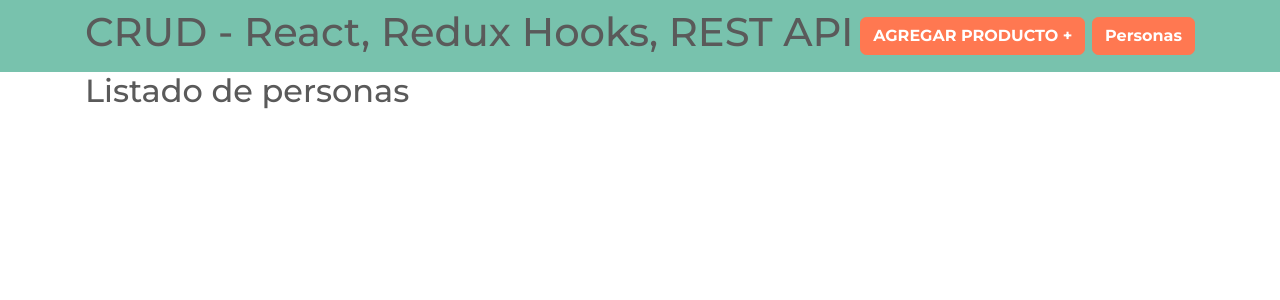
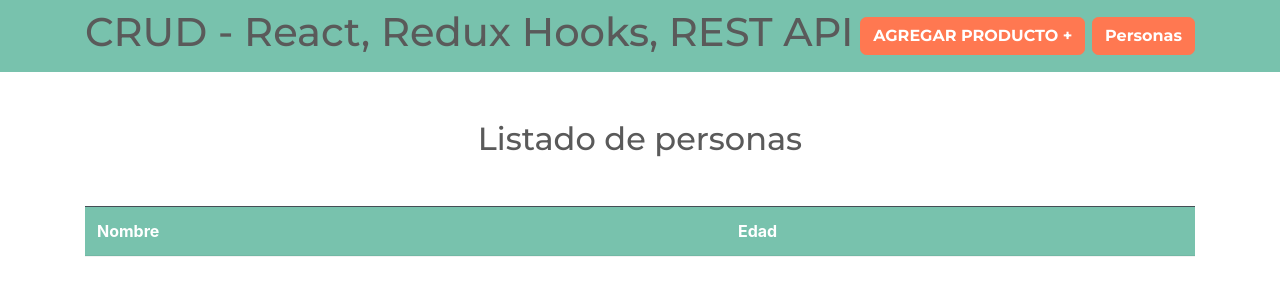
Before and after one commit to Larrygf02/redux-productos, a React (Create React App) app: page /personas in a window 1280 px wide. Shown: the top 300 px of the page. Built offline with nearby package versions, Linux system fonts and the light colour scheme.

Commit message:
feat: Implementar reducers

```diff
--- a/src/actions/personasAction.js
+++ b/src/actions/personasAction.js
@@ -6,11 +6,11 @@ import {
 import clienteAxios from '../config/axios'
 
 //obtener estado de personas
-export function obtenerPersonasAction(persona) {
+export function obtenerPersonasAction() {
     return (dispatch) => {
         dispatch(obtenerPersonasComienzo())
         // consultar la api
-        clienteAxios.get('/personas', persona)
+        clienteAxios.get('/personas')
             .then(respuesta => {
                 console.log(respuesta.data)
                 dispatch(descargaPersonasExito(respuesta.data))
--- a/src/components/Personas.js
+++ b/src/components/Personas.js
@@ -9,9 +9,23 @@ const Personas = () => {
         const cargarPersonas = () => dispatch(obtenerPersonasAction)
         cargarPersonas();
     }, []);
+
+    // acceder al state
+    const loading = useSelector(state => state.personas.loading)
+    const error = useSelector(state => state.personas.error)
+    const personas = useSelector(state => state.personas.personas)
+    console.log(personas)
     return (
         <Fragment>
-            <h2>Listado de personas</h2>
+            <h2 className="text-center my-5">Listado de personas</h2>
+            <table className="table table-striped">
+                <thead className="bg-primary table-dark">
+                    <tr>
+                        <th scope="col">Nombre</th>
+                        <th scope="col">Edad</th>
+                    </tr>
+                </thead>
+            </table>
         </Fragment>
     )
 }
```
